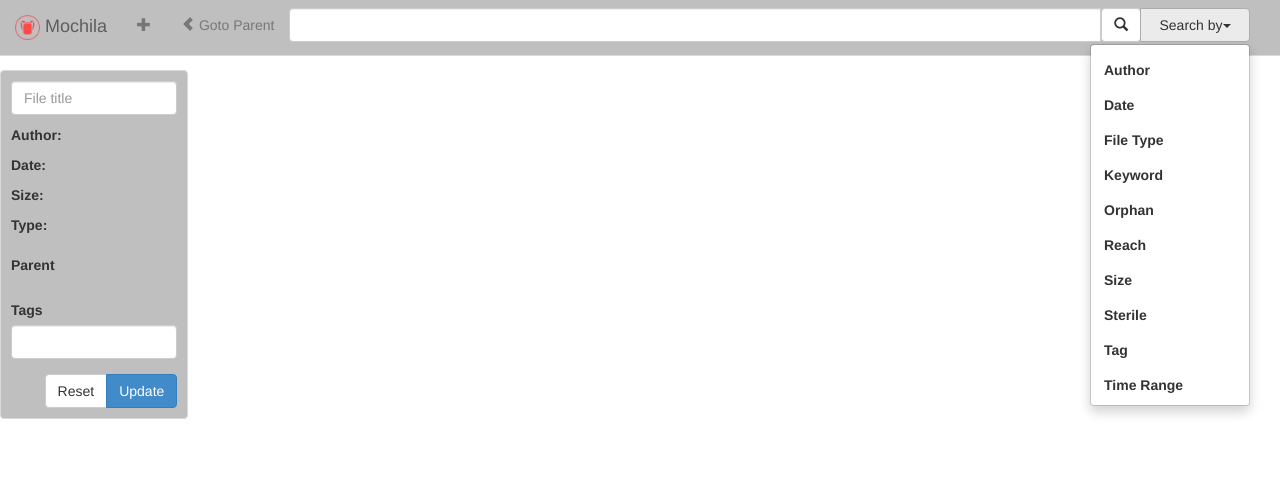
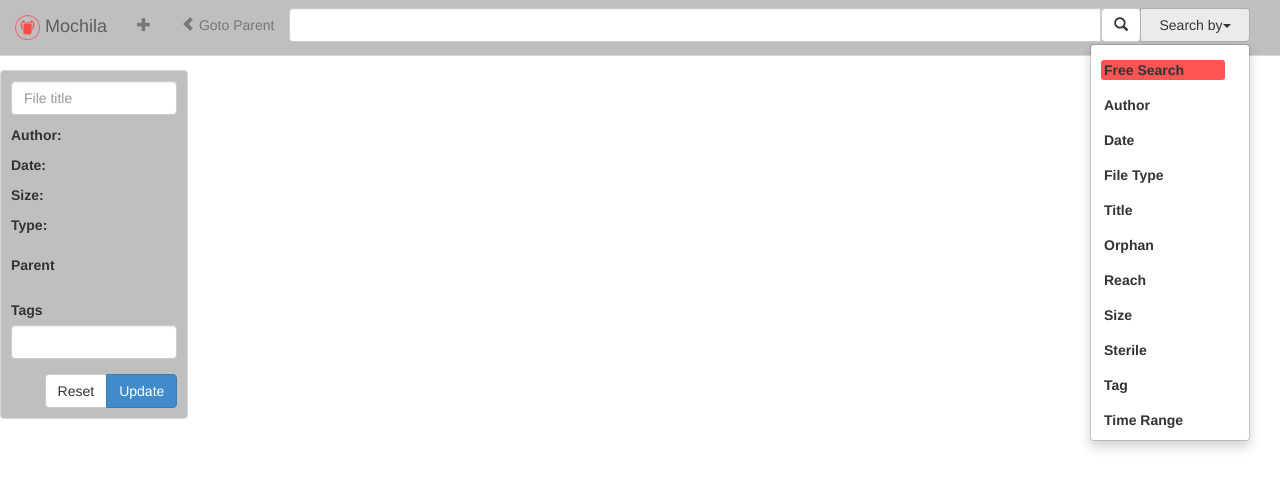
Before and after one commit to mochila/mochila, a PHP site: page /main.php in a window 1280 px wide, after a click on "Search by". Shown: the top 489 px of the page. Run offline with PHP 8.4, Linux system fonts and the light colour scheme; data that the repository does not hold is empty.

Commit message:
Fixed search issues

```diff
--- a/common.php
+++ b/common.php
@@ -3,7 +3,7 @@ function add_dagr_to_list($list, $guid, $title, $date, $size, $type, $file_type,
     if (key_exists($guid, $list)){
         $list[$guid]["tags"][] = $tag;
     } else {
-        $list[$guid] = array("guid"=>$guid, "title"=>$title, "date"=>$date, "size"=>$size, "type"=>$type, "file_type"=>$file_type, "location"=>$file_loc, "author"=>$author, "parent"=>$parent, "tags"=> array($tag));
+        $list[$guid] = array("guid"=>$guid, "title"=>$title, "date"=>$date, "size"=>$size, "type"=>$type, "file_type"=>$file_type, "location"=>$file_loc, "author"=>$author, "parentGuid"=>$parent, "tags"=> array($tag));
     }
     return $list;
 }
--- a/html/navbar.html
+++ b/html/navbar.html
@@ -25,13 +25,13 @@
                     <input id="search-input" type="text" class="form-control">
 
                     <!-- Date search boxes -->
-                              <div id="from-date" class="bfh-datepicker hidden col-md-5"></div>
+                    <div id="from-date" class="bfh-datepicker hidden col-md-5" data-format="y-m-d"></div>
                     <span id="to-text" class="col-md-2 hidden text-center">to</span>
-                              <div id="to-date" class="bfh-datepicker hidden col-md-5" data-align="right"></div>
+                    <div id="to-date" class="bfh-datepicker hidden col-md-5" data-align="right" data-format="y-m-d"></div>
                 </div>
 
                 <div class="input-group-btn">
-                        <button type="button" class="btn btn-default"><span class="glyphicon glyphicon-search"></span></button>
+                    <button id="search-button" type="button" class="btn btn-default"><span class="glyphicon glyphicon-search"></span></button>
                 </div>
                 <div class="input-group-btn">
                     <button id="search-type-dropdown" type="button" class="btn btn-default dropdown-toggle" data-toggle="dropdown">
@@ -39,6 +39,11 @@
                     </button>
 
                     <ul id="search-dropdown" class="dropdown-menu pull-right">
+                        <li>
+                            <input type="radio" name="search-type" id="free-radio" value="free" checked />
+                            <label for="free-radio"><div>Free Search</div></label>
+
+                        </li>
                         <li>
                             <input type="radio" name="search-type" id="author-radio" value="author" />
                             <label for="author-radio"><div>Author</div></label>
@@ -53,8 +58,8 @@
                             <label for="type-radio">File Type</label>
                         </li>
                         <li>
-                                          <input type="radio" name="search-type" id="keyword-radio" value="keyword" />
-                                          <label for="keyword-radio">Keyword</label>
+                            <input type="radio" name="search-type" id="keyword-radio" value="title" />
+                            <label for="keyword-radio">Title</label>
                         </li>
                         <li>
                             <input type="radio" name="search-type" id="orphan-radio" value="orphan" />
--- a/html/time-range.html
+++ b/html/time-range.html
@@ -1,3 +1,3 @@
-<div class="bfh-datepicker col-md-5" data-name=></div>
+<div class="bfh-datepicker col-md-5" data-format="y-m-d"></div>
 <span class="col-md-2 text-center">to</span>
-<div class="bfh-datepicker col-md-5" name="To" data-align="right"></div>
+<div class="bfh-datepicker col-md-5" data-format="y-m-d" name="To" data-align="right"></div>
--- a/js/mochila.js
+++ b/js/mochila.js
@@ -31,6 +31,18 @@ function Mochila(dagr_list, currDagr) {
                 $("#delete-dagr-modal").on("show.bs.modal", function(e){
                     //TODO perform reach query
                     //TODO populate the template
+                });
+
+                $("#search-button").click(function(){
+                    mochila.search();
+
+                });
+
+                $("#search-input").keyup(function(e){
+                    if(e.keyCode == 13){
+                        mochila.search();
+                    }
+
                 });
 
             });
@@ -153,6 +165,7 @@ Mochila.prototype.getParentDagrs = function() {
         success: function(data, textStatus, jqXHR){
             console.info("getParentDagrs");
             console.log(data);
+            data.push({title: "No parent", guid:"-1"})
             currMochila.parentList = data;
             console.log("trigger to send");
             $(currMochila).trigger("parentsLoaded", [this.parentList]);
@@ -211,17 +224,20 @@ Mochila.prototype.displayDagrMetaData = function(guid) {
     var dagr = this.getDagr(guid);
     console.log(dagr);
     if(dagr != null){
-        $("#metadata-container").removeClass("hidden");
+        $("#metadata-container").slideDown();
+
         $("#contents-container").attr("class", "col-md-10")
         $("#dagr-title").val(dagr.title);
         $("#author-metadata").html(dagr.author);
         $("#date-metadata").html(dagr.date);
         $("#size-metadata").html(dagr.size);
         $("#type-metadata").html(dagr.file_type);
-        $("#dagr-parent").select2("val", dagr.parentGuid);
+        if(dagr.parentGuid != null){
+            $("#dagr-parent").select2("val", dagr.parentGuid);
+        } else {
+            $("#dagr-parent").select2("val", "-1");
+        }
         $("#dagr-tags").tokenfield("setTokens",dagr.tags);
-
-    } else {
 
     }
 
@@ -238,7 +254,7 @@ Mochila.prototype.displayDagr = function(){
     } else {
         $("#dagr-contents-container").html("This DAGR is Sterile");
     }
-    $("#metadata-container").addClass("hidden");
+    $("#metadata-container").hide();
     $("#contents-container").attr("class", "col-md-12");
 }
 
@@ -271,6 +287,28 @@ Mochila.prototype.deleteDagr = function(guid){
 
 
            });
+}
+
+Mochila.prototype.search = function (){
+    var currMochila = this;
+    var type = $("#search-dropdown input[name='search-type']:checked").val();
+    if (type == "date"){
+        var term = $("#from-date").val();
+        window.location.href = "searchDagrs.php?type=" + encodeURIComponent(type) +"&term="+ encodeURIComponent(term);
+    }else if (type == "time") {
+        var start = $("#from-date").val();
+        var end = $("#to-date").val();
+        if(start < end){
+
+            window.location.href = "searchDagrs.php?type=" + encodeURIComponent(type) +"&start="+ encodeURIComponent(start) + "&end=" + encodeURIComponent(end);
+
+        }
+    }else{
+        var term = $("#search-input").val();
+        if(term != "" && term != null){
+            window.location.href = "searchDagrs.php?type=" + encodeURIComponent(type) +"&term="+ encodeURIComponent(term);
+        }
+    }
 }
 
 Mochila.prototype.init = function() {
--- a/js/navbar.js
+++ b/js/navbar.js
@@ -31,16 +31,21 @@ $(document).ready(function() {
 function defineSearchBox(searchType){
     searchType = searchType.toLowerCase();
     switch(searchType){
+        case "orphan":
+        case "sterile":
+            $("#to-date, #to-text, #from-date").addClass("hidden");
+            $("#search-input").val("empty");
+            $("#search-input").attr("type", "text").addClass("hidden");
+            break;
         case "author":
         case "file type":
         case "keyword":
-          case "orphan":
-          case "sterile":
         case "tag":
+        case "reach":
             $("#to-date, #to-text, #from-date").addClass("hidden");
+            $("#search-input").val("");
             $("#search-input").attr("type", "text").removeClass("hidden");
             break;
-          case "reach":
         case "size":
             $("#to-date, #to-text, #from-date").addClass("hidden");
             $("#search-input")
--- a/searchFunctions.php
+++ b/searchFunctions.php
@@ -6,7 +6,7 @@ function execute_text_search($statement){
     $statement->bind_result($guid, $title, $date, $size, $type, $file_type, $loc, $author, $parent, $tag);
     $dagr_list = array();
     while($statement->fetch()){
-        $dagr_list = add_dagr_to_list($dagr_list, $guid, $title, $title, $size, $type, $file_type, $loc, $author, $parent, $tag);
+        $dagr_list = add_dagr_to_list($dagr_list, $guid, $title, $date, $size, $type, $file_type, $loc, $author, $parent, $tag);
     }
     $dagr_list = format_dagr_list($dagr_list);
     return $dagr_list;
@@ -104,7 +104,7 @@ function reach_search_helper($dagr_list, $guid, $level){
     } else {
         $reach_list[] = $dagr_list[$guid];
         foreach($dagr_list as $dagr){
-            if($dagr["parent"] == $guid){
+            if($dagr["parentGuid"] == $guid){
                 $sub_list = reach_search_helper($dagr_list, $dagr["guid"], $level - 1);
 
 
@@ -130,7 +130,7 @@ function reach_search($dagr_title) {
         if (strcasecmp($dagr_title,$title) == 0){
             $super_parent = $guid;
         }
-        $dagr_list = add_dagr_to_list($dagr_list, $guid, $title, $title, $size, $type, $file_type, $loc, $author, $parent, $tag);
+        $dagr_list = add_dagr_to_list($dagr_list, $guid, $title, $date, $size, $type, $file_type, $loc, $author, $parent, $tag);
 
     }
     $db->close();
```
Also changed, not shown: searchDagrs.php (+21 -27 lines). Lines whose indentation alone changed are shown as unchanged.
